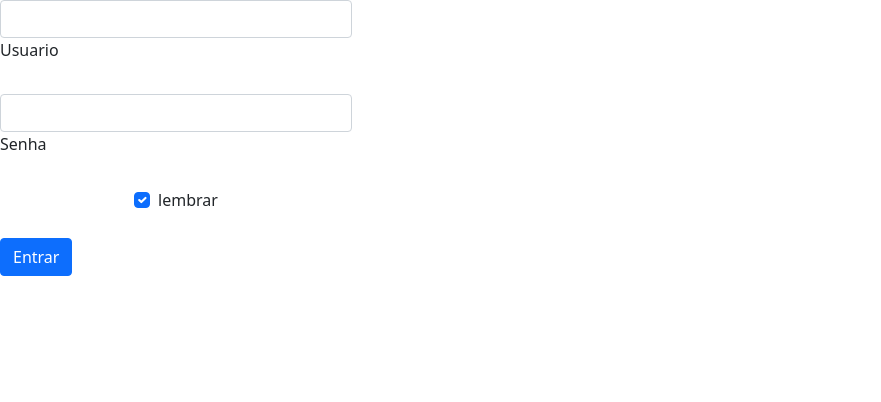
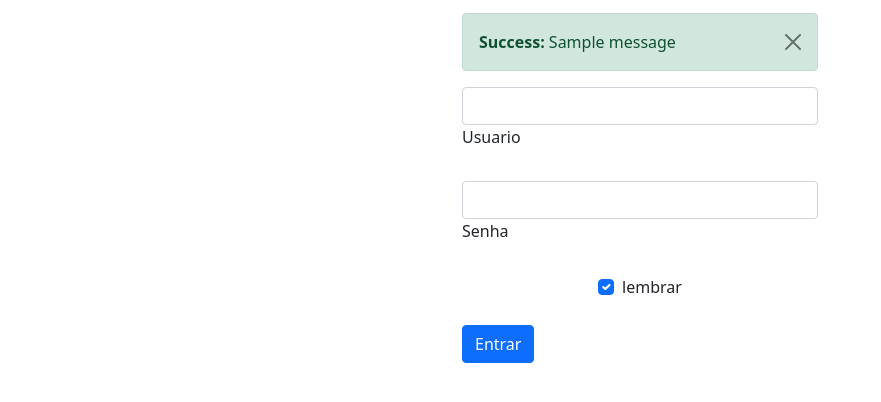
Before and after one commit to erivaldolourenco/meiadmin, a Django app: page /login in a window 1280 px wide. Shown: the top 402 px of the page, without its empty margins (0-881 px from the left). Run offline with Django 4.2, Linux system fonts and the light colour scheme; tables that the repository leaves empty hold one stand-in row (values such as "Sample post"); one stand-in notice (Sample message) is shown; some libraries are stand-ins or nearby versions.

Commit message:
Adicionando informações de mei e login

```diff
--- a/faturamento/views.py
+++ b/faturamento/views.py
@@ -32,11 +32,6 @@ def faturamento(request):
         lucro =  Decimal(redimento_tributavel) - Decimal(despesas)
 
 
-    messages.add_message(
-        request, messages.SUCCESS,
-        'Bem-vindo ',
-        fail_silently=True,
-            )
     template = loader.get_template('faturamento.html')
     context = {
         'lucro' : lucro,
--- a/mei/templates/home.html
+++ b/mei/templates/home.html
@@ -3,6 +3,5 @@
 {% block nav%}
 {% endblock %}
 {% block content%}
-<h3>Bem vindo!</h3>
 
 {% endblock %}
--- a/mei/templates/login.html
+++ b/mei/templates/login.html
@@ -10,10 +10,23 @@
 </head>
 <body>
 
-    <form style="width: 22rem;">
+<div class="container">
+<div class="row">
+    <div class="col"></div>
+    <div class="col">
+
+{% if messages %}
+{% for message in messages %}
+<div class="alert alert-{{ message.tags }} alert-dismissible fade show" role="alert">
+                    <strong>{{ message.tags |capfirst }}: </strong>{{ message }}
+                    <button type="button" class="btn-close" data-bs-dismiss="alert" aria-label="Close"></button>
+                </div>
+{% endfor %}
+{% endif %}
+    <form action="/login" method="post">{% csrf_token %}
       <!-- Email input -->
       <div class="form-outline mb-4">
-        <input type="email" id="usuario" name="usuario" class="form-control" />
+        <input type="text" id="usuario" name="usuario" class="form-control" />
         <label class="form-label" for="usuario">Usuario</label>
       </div>
 
@@ -34,8 +47,13 @@
         </div>
       </div>
       <!-- Submit button -->
-      <button type="button" class="btn btn-primary btn-block mb-4">Entrar</button>
+      <button type="submit" class="btn btn-primary btn-block mb-4">Entrar</button>
       <!-- Register buttons -->
     </form>
+        </div>
+    <div class="col"></div>
+
+</div>
+    </div>
 </body>
 </html>
--- a/mei/urls.py
+++ b/mei/urls.py
@@ -6,4 +6,5 @@ from mei import views
 urlpatterns = [
     path('', views.home, name='home'),
     path('login', views.login, name='login'),
+    path('logout', views.logout, name='logout'),
 ]
--- a/mei/views.py
+++ b/mei/views.py
@@ -1,12 +1,38 @@
+from django.contrib import messages
+from django.contrib.auth import logout as dash_logout, authenticate, login as dash_login
 from django.contrib.auth.decorators import login_required
 from django.http import HttpResponse
+from django.shortcuts import render, redirect
 from django.template import loader
 
 
 def login(request):
-    template = loader.get_template('login.html')
-    context = {'nfes': 'nfes'}
-    return HttpResponse(template.render(context, request))
+    if request.method == 'POST':
+        username = request.POST['usuario']
+        password = request.POST['senha']
+        user = authenticate(request, username=username, password=password)
+        if user is not None:
+            dash_login(request, user)
+            messages.add_message(
+                request, messages.SUCCESS, 'Bem-vindo ' +
+                str(user.first_name)+' '+str(user.last_name)+'!',
+                fail_silently=True,
+            )
+            return redirect('/')
+        else:
+            messages.add_message(
+                request, messages.ERROR, 'Usuário ou senha inválidos :(',
+                fail_silently=True,
+            )
+            return render(request, 'login.html')
+    else:
+        return render(request, 'login.html')
+
+@login_required
+def logout(request):
+    dash_logout(request)
+    return redirect('/login')
+
 @login_required
 def home(request):
     template = loader.get_template('home.html')
--- a/meiadmin/settings.py
+++ b/meiadmin/settings.py
@@ -13,6 +13,8 @@ https://docs.djangoproject.com/en/4.0/ref/settings/
 from pathlib import Path
 
 # Build paths inside the project like this: BASE_DIR / 'subdir'.
+from django.contrib import messages
+
 BASE_DIR = Path(__file__).resolve().parent.parent
 
 
@@ -132,3 +134,7 @@ MEDIA_ROOT= BASE_DIR / 'media'
 DEFAULT_AUTO_FIELD = 'django.db.models.BigAutoField'
 
 LOGIN_URL = '/login'
+
+MESSAGE_TAGS = {
+    messages.ERROR: 'danger',
+}
--- a/templates/base.html
+++ b/templates/base.html
@@ -10,6 +10,7 @@
 </head>
 <body>
 {% include "header.html" %}
+<p class="h5 text-center text-success">{{ request.user.responsavel.mei.razao_social }}</p>
 <div class="container">
 
     {% block message%}
```
Also changed, not shown: templates/header.html (+10 -6 lines).
